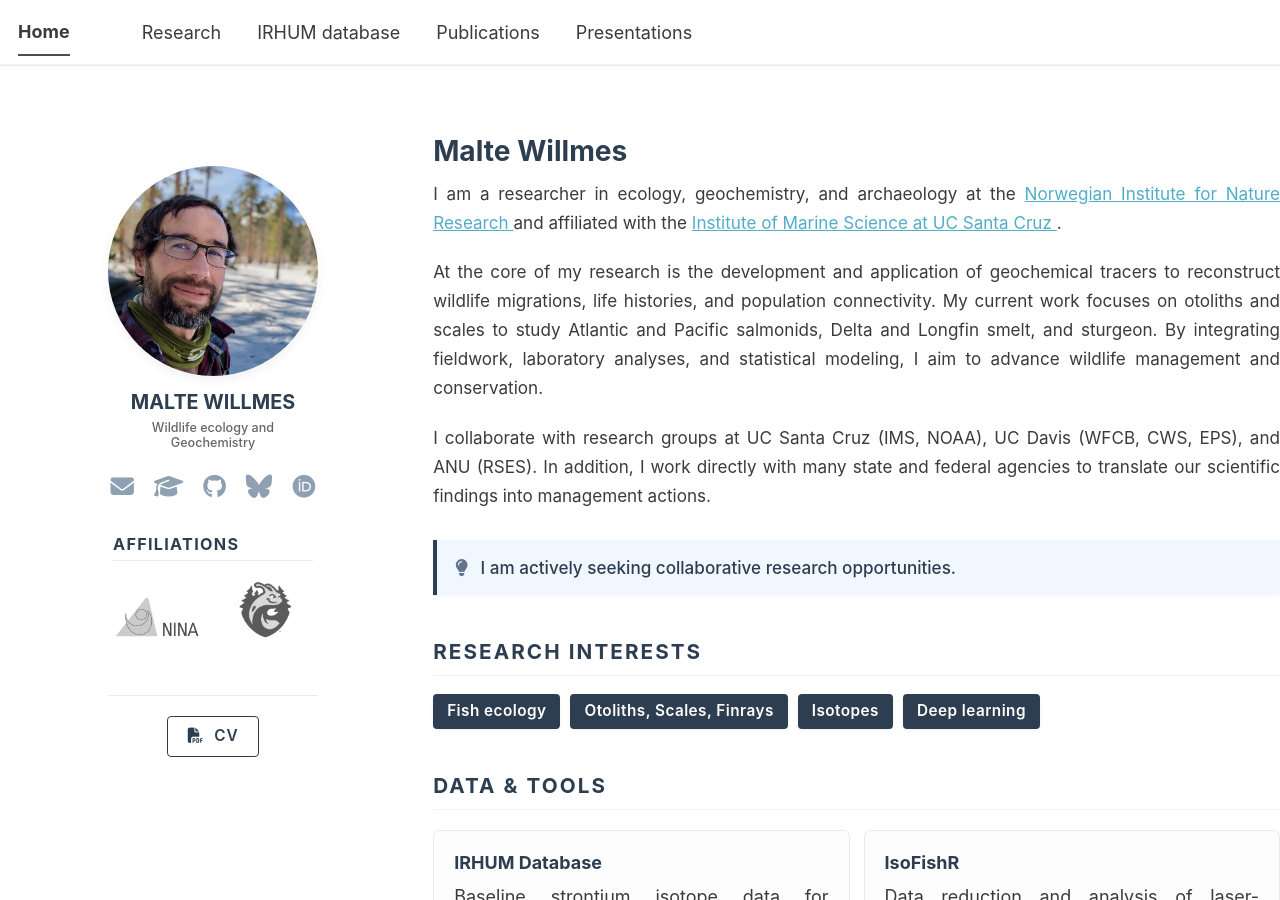
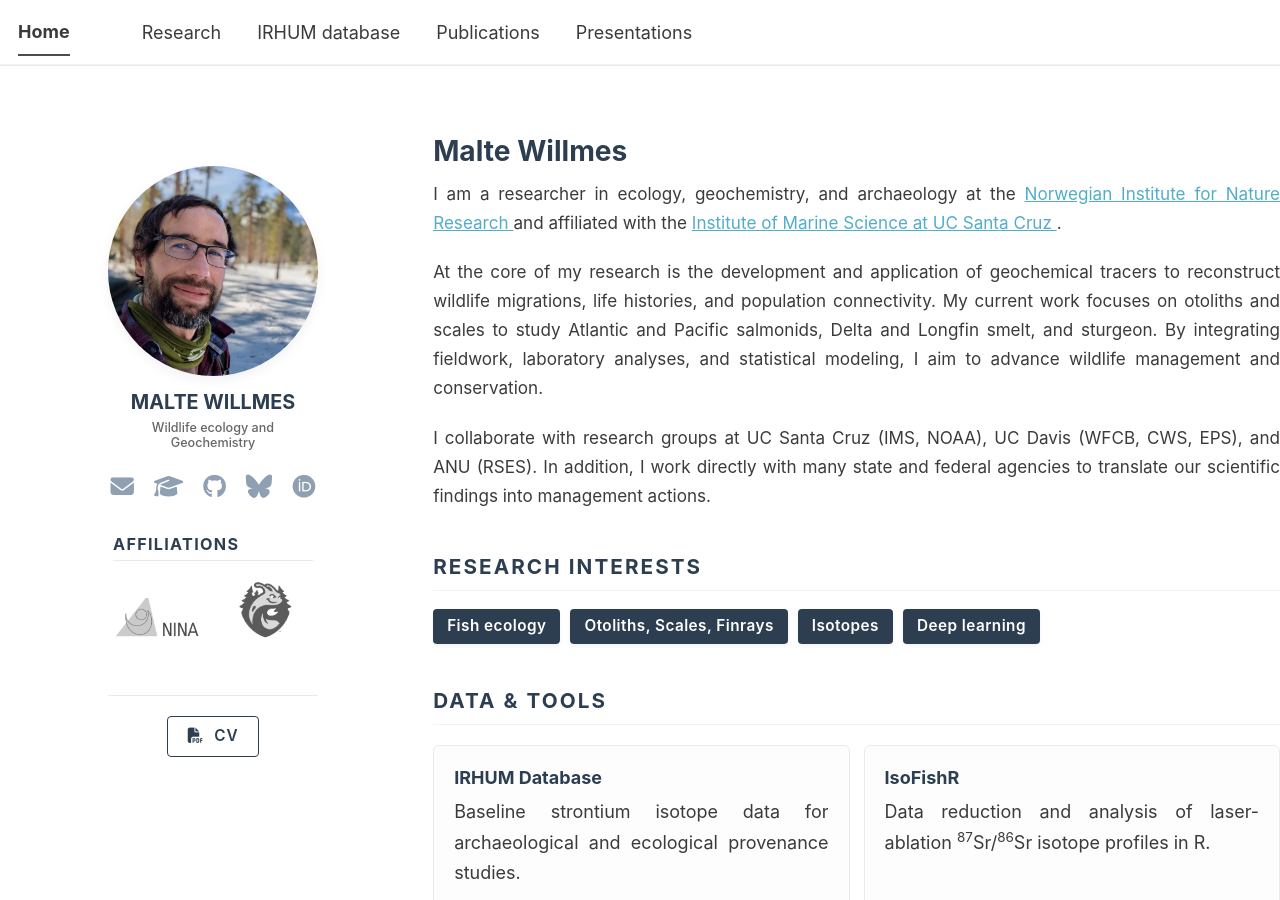
Before and after one commit to MalteWillmes/maltewillmes.github.io, a Jekyll site: the page built from _pages/about.md, in a window 1280 px wide and 900 px high. Built offline with Jekyll 4.4.1, drawn with Linux system fonts in a browser that asks for light colours; a script bundle is joined from its source files by our own code; library files that are not in the unit come from our copies.

Commit message:
Update about.md

```diff
--- a/_pages/about.md
+++ b/_pages/about.md
@@ -414,20 +414,6 @@ redirect_from:
 </div>
 
 
-<div
-  class="collab-box"
-  style="text-align: justify; text-justify: inter-word;"
->
-  <i
-    class="fas fa-lightbulb"
-    style="color: #64748b; margin-right: 8px;"
-  ></i>
-
-  I am actively seeking collaborative research opportunities.
-</div>
-
-
-
 <h2 class="section-title">
   Research Interests
 </h2>
```
